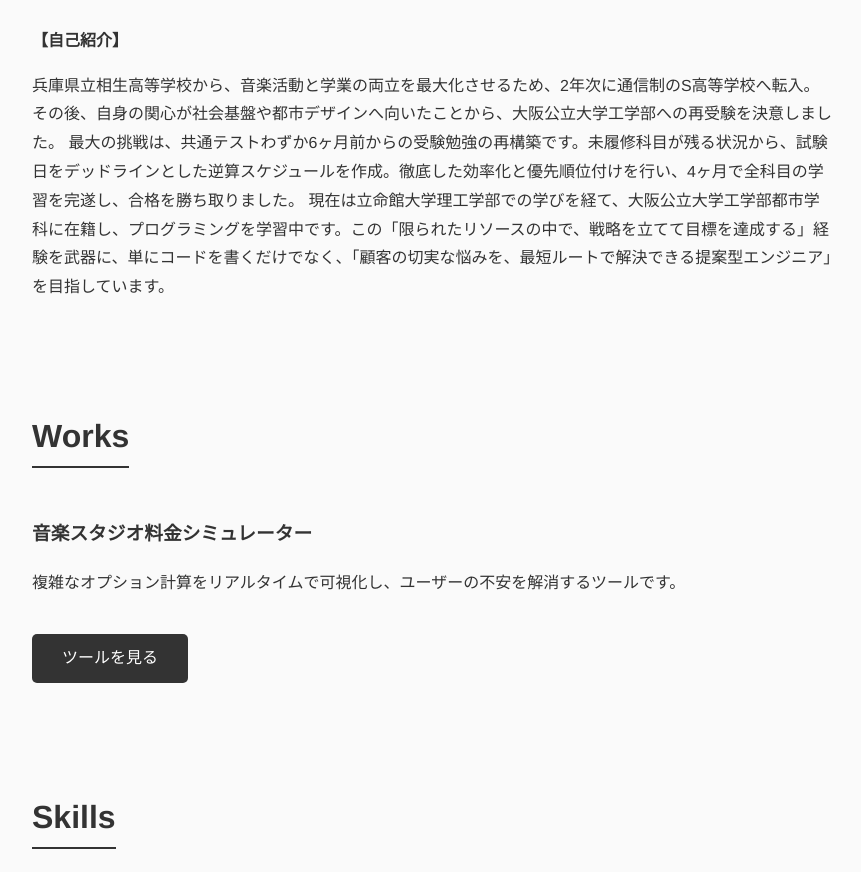
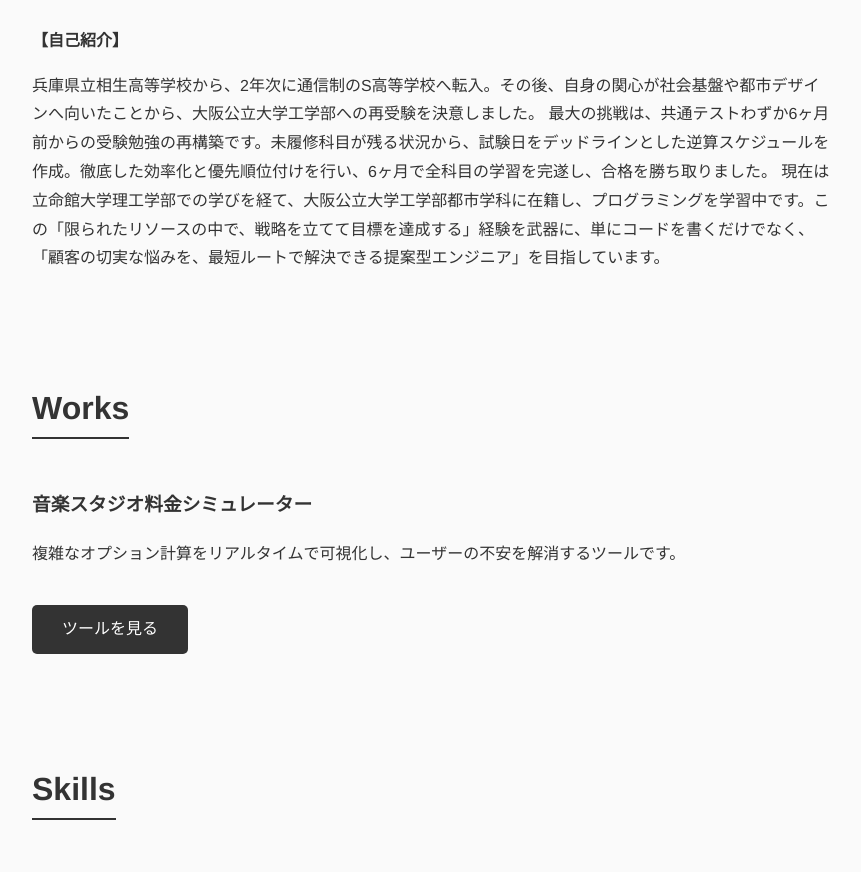
Before and after one commit to Sotawz/sota-portforio, a plain HTML site: page index.html in a window 1280 px wide. Shown: the part 928-1800 px from the top of the page, without its empty margins (208-1069 px from the left). Drawn offline with Linux system fonts and the light colour scheme.

Commit message:
Add files via upload

```diff
--- a/index.html
+++ b/index.html
@@ -34,9 +34,9 @@
             <div class="section-content">
                 <p style="margin-bottom:10px;"><strong>【自己紹介】</strong></p>
                 <p class="detail-text">
-                    兵庫県立相生高等学校から、音楽活動と学業の両立を最大化させるため、2年次に通信制のS高等学校へ転入。その後、自身の関心が社会基盤や都市デザインへ向いたことから、大阪公立大学工学部への再受験を決意しました。
+                    兵庫県立相生高等学校から、2年次に通信制のS高等学校へ転入。その後、自身の関心が社会基盤や都市デザインへ向いたことから、大阪公立大学工学部への再受験を決意しました。
 
-最大の挑戦は、共通テストわずか6ヶ月前からの受験勉強の再構築です。未履修科目が残る状況から、試験日をデッドラインとした逆算スケジュールを作成。徹底した効率化と優先順位付けを行い、4ヶ月で全科目の学習を完遂し、合格を勝ち取りました。
+最大の挑戦は、共通テストわずか6ヶ月前からの受験勉強の再構築です。未履修科目が残る状況から、試験日をデッドラインとした逆算スケジュールを作成。徹底した効率化と優先順位付けを行い、6ヶ月で全科目の学習を完遂し、合格を勝ち取りました。
 
 現在は立命館大学理工学部での学びを経て、大阪公立大学工学部都市学科に在籍し、プログラミングを学習中です。この「限られたリソースの中で、戦略を立てて目標を達成する」経験を武器に、単にコードを書くだけでなく、「顧客の切実な悩みを、最短ルートで解決できる提案型エンジニア」を目指しています。
                 </p>
```
